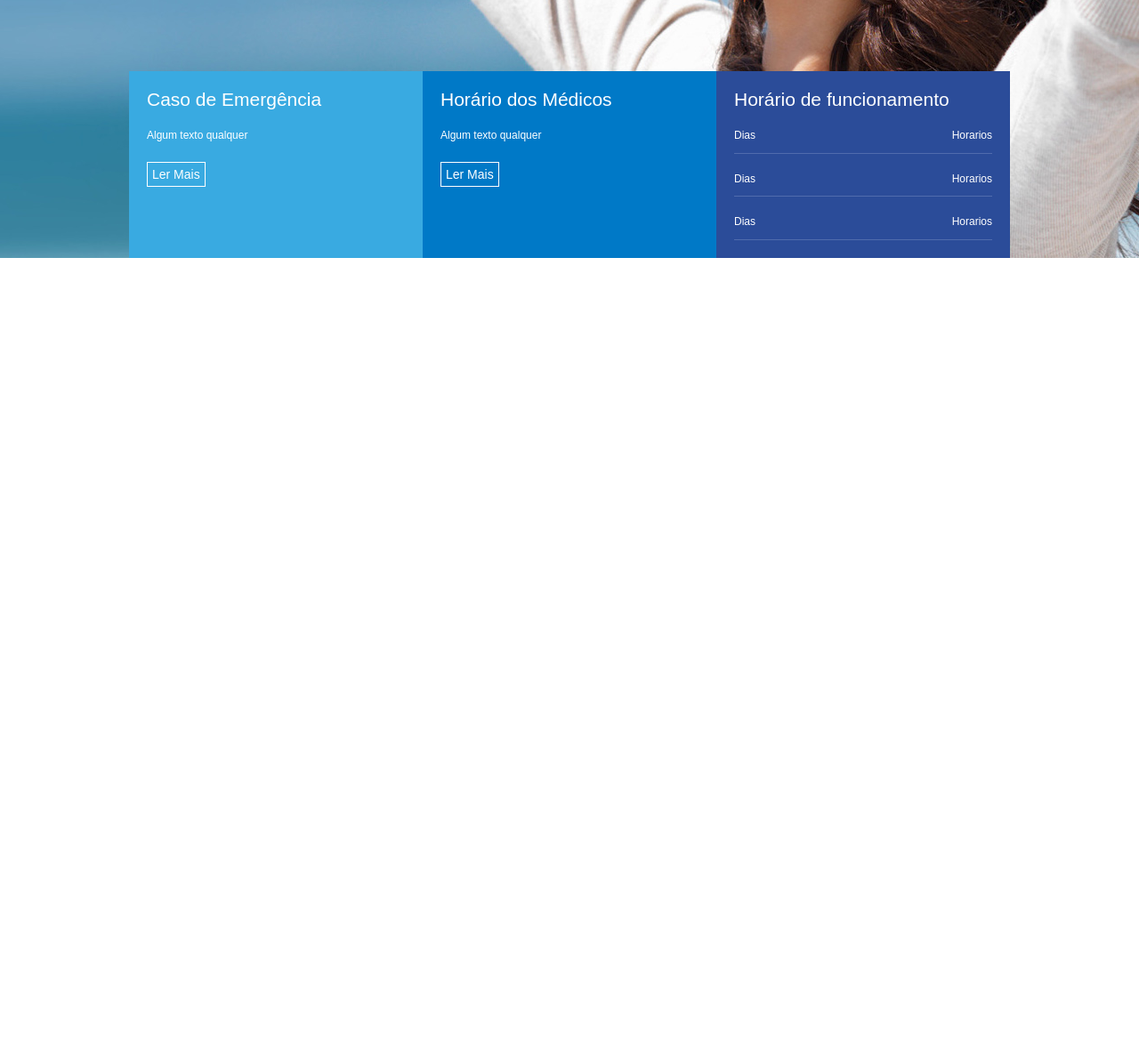
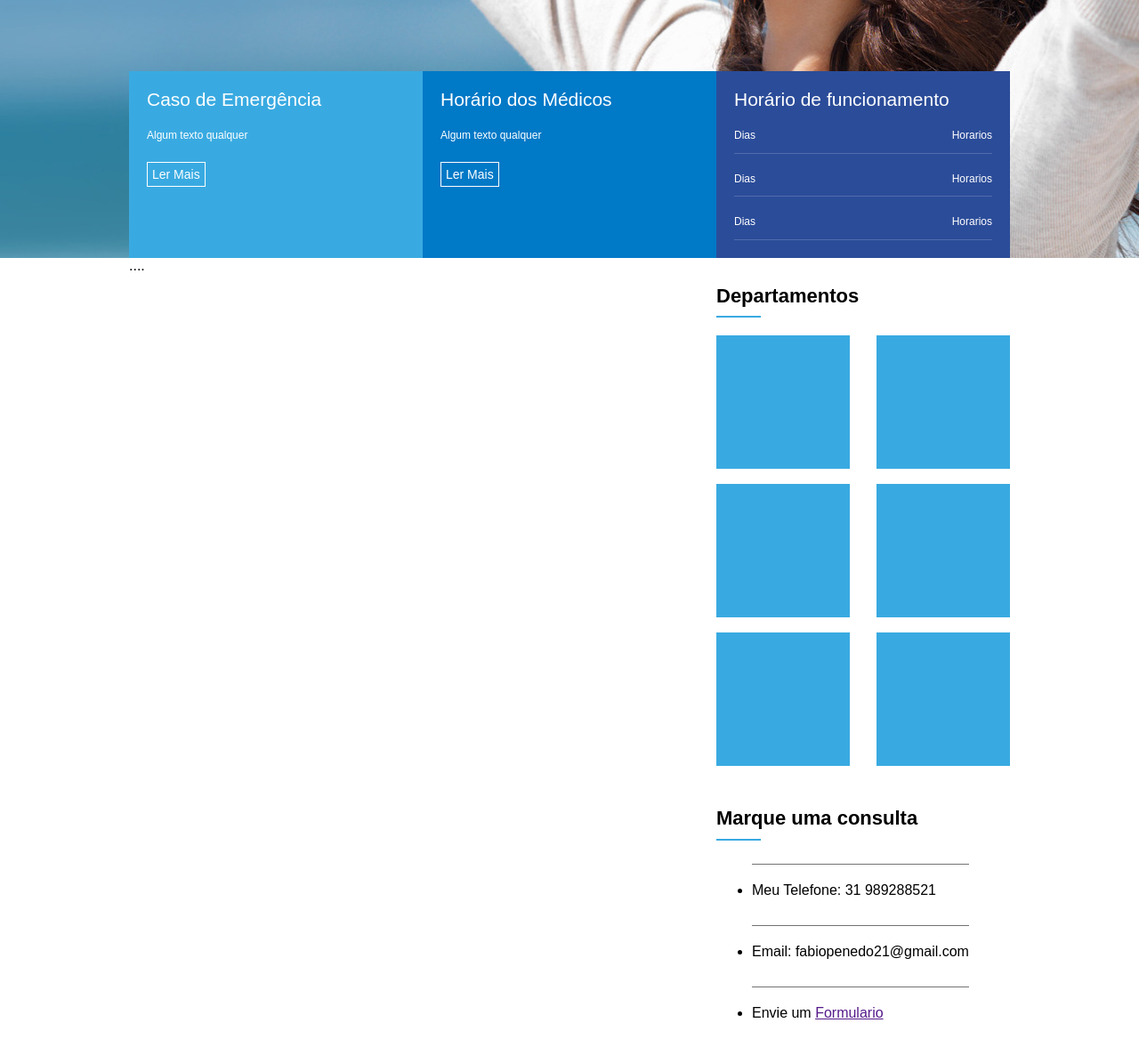
Before and after one commit to FabioPenedo/MediaCenter, a plain HTML site: page index.html in a window 1280 px wide. Shown: the part 500-1695 px from the top of the page at 89% size. Before the commit the page ends 800 px from the top, so only its background shows below. Drawn offline with nearby package versions, Linux system fonts and the light colour scheme.

Commit message:
adicionado coluna a direita no centro da pagina, aside dentro de section

```diff
--- a/assets/css/style.css
+++ b/assets/css/style.css
@@ -3,7 +3,10 @@ body {
     padding: 0;
     font-family: Arial;
     box-sizing: border-box;
+    margin-bottom: 50px;
 }
+
+/*cabeçalho*/
 
 header {
     display: flex;
@@ -160,3 +163,75 @@ nav a:hover {
     border-bottom: 1px solid #506cad;
     font-size: 12px;
 }
+
+/*corpo da pagina*/
+
+#geral {
+    display: flex;
+    justify-content: center;
+}
+
+.container section {
+    background-color: white;
+    color: black;
+}
+.container aside {
+    background-color: white;
+    color: black;
+}
+
+#geral section {
+    flex: 2;
+}
+
+#geral aside {
+    flex: 1;
+}
+
+/*corpo da pagina - Departamentos*/
+
+.widget_title {
+    margin-top: 30px;
+}
+
+.widget_title_text {
+    font-weight: bold;
+    font-size: 22px;
+}
+
+.widget_title_bar {
+    background-color: #39aae1;
+    width: 50px;
+    height: 2px;
+    margin-top: 10px;
+}
+
+.noticia_area {
+    margin-top: 20px;
+    flex: 1;
+    flex-direction: row;
+    flex-wrap: wrap;
+    display: flex;
+    justify-content: space-between;
+    width: 330px;
+    height: 500px;
+}
+
+.noticias {
+    height: 150px;
+    width: 150px;
+    background-color: #39aae1;
+}
+
+/*corpo da pagina - Marque um Consulta*/
+
+.widget_contact {
+    margin-top: 10px;
+    display: flex;
+}
+
+.widget_contact li {
+    margin-bottom: 30px;
+    padding-top: 20px;
+    border-top: #727272 solid 1px;
+}
--- a/index.html
+++ b/index.html
@@ -68,8 +68,45 @@
 
 
 
-        <section>
-
+        <section id="geral">
+            <div class="container">
+                <section>
+                    ....
+                </section>
+                <aside>
+                    <div class="widget">
+                        <div class="widget_title">
+                            <div class="widget_title_text">Departamentos</div>
+                            <div class="widget_title_bar"></div>
+                        </div>
+                        <div class="widget_body">
+                            <div class="noticia_area">
+                                <div class="noticias"></div>
+                                <div class="noticias"></div>
+                                <div class="noticias"></div>
+                                <div class="noticias"></div>
+                                <div class="noticias"></div>
+                                <div class="noticias"></div>
+                            </div>
+                        </div>
+                    </div>
+                    <div class="widget">
+                        <div class="widget_title">
+                            <div class="widget_title_text">Marque uma consulta</div>
+                            <div class="widget_title_bar"></div>
+                        </div>
+                        <div class="widget_body">
+                            <div class="widget_contact">
+                                <ul>
+                                    <li>Meu Telefone: 31 989288521</li>
+                                    <li>Email: fabiopenedo21@gmail.com</li>
+                                    <li>Envie um <a href="">Formulario</a></li>
+                                </ul>
+                            </div>
+                        </div>
+                    </div>
+                </aside>
+            </div>
         </section>
 
 
```
